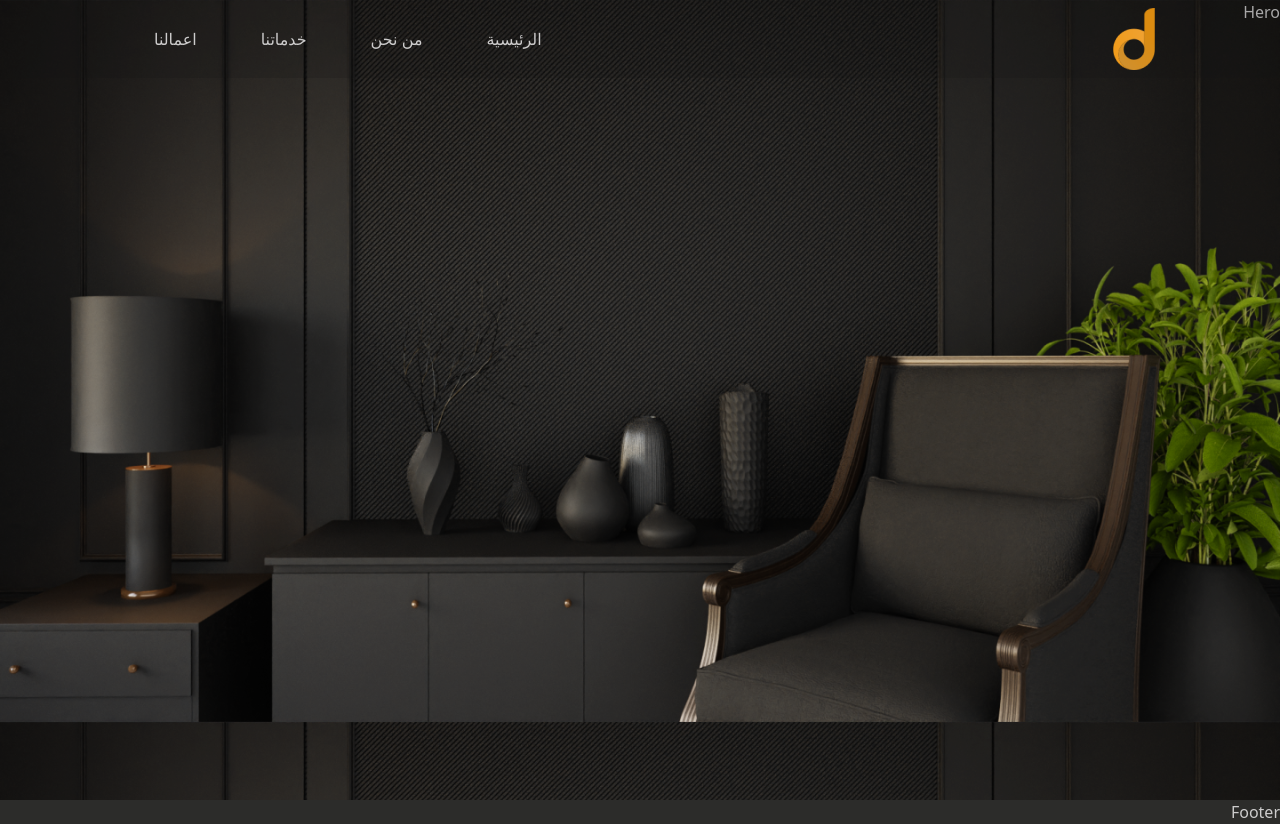
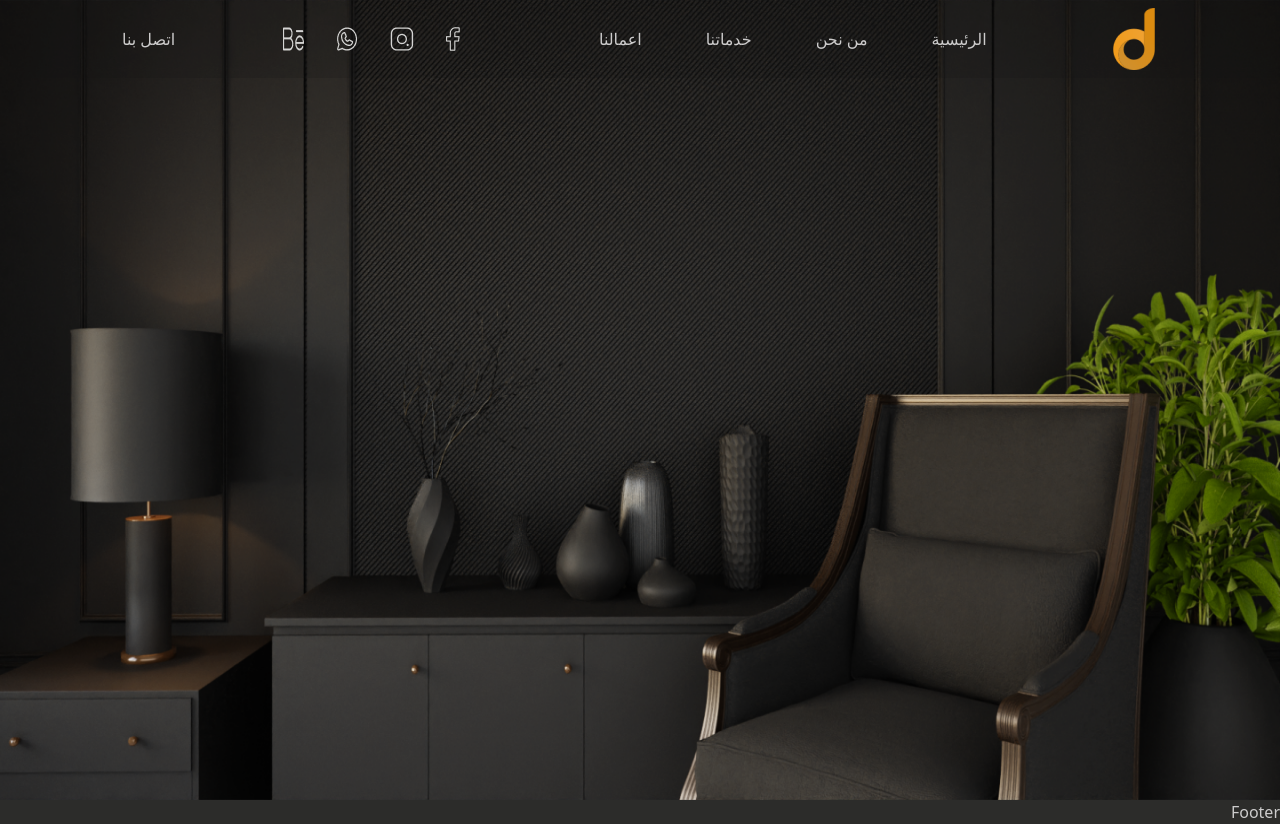
Before and after one commit to Ahmeddeco/decodesign, a Next.js app: page / in a window 1280 px wide. Built offline with nearby package versions, Linux system fonts and the light colour scheme.

Commit message:
staart nav

```diff
--- a/package.json
+++ b/package.json
@@ -10,10 +10,11 @@
   },
   "dependencies": {
     "autoprefixer": "10.4.15",
-    "next": "13.4.19",
+    "next": "^13.5.3-canary.3",
     "postcss": "8.4.29",
     "react": "18.2.0",
     "react-dom": "18.2.0",
+    "react-icons": "^4.11.0",
     "tailwindcss": "3.3.3"
   }
 }
--- a/src/app/data.js
+++ b/src/app/data.js
@@ -45,6 +45,37 @@ export const navigation = [
     href: '#our works',
   },
 ]
+
+export const social = [
+  {
+    socialName: 'facbook',
+    icon: facebookIcon,
+    url: 'facebook.com',
+  },
+  {
+    socialName: 'instagram',
+    icon: instagramIcon,
+    url: 'www.instagram.com',
+  },
+  {
+    socialName: 'whatsapp',
+    icon: whatsappIcon,
+    url: 'www.facebook.com',
+  },
+  {
+    socialName: 'Behance',
+    icon: BehanceIcon,
+    url: 'www.behance.net/ahmeddesigner1981',
+  },
+]
+
+// export const button={
+//   callusButton:{
+//     title:'اتصل بنا',
+
+//   },
+//   moreButton:{},
+// }
 
 export const hero = {
   title: 'ديكو ديزاين',
--- /dev/null
+++ b/src/components/AboutUs.jsx
@@ -0,0 +1,7 @@
+import React from 'react'
+
+const AboutUs = () => {
+  return <div>AboutUs</div>
+}
+
+export default AboutUs
--- /dev/null
+++ b/src/components/Button.jsx
@@ -0,0 +1,10 @@
+import Link from 'next/link'
+import React from 'react'
+
+const Button = ({ title,url }) => {
+  return <button>
+    <Link href={url}>{title}</Link>
+  </button>
+}
+
+export default Button
--- a/src/components/Hero.jsx
+++ b/src/components/Hero.jsx
@@ -1,9 +1,16 @@
 import React from 'react'
+import backgrond from '../../public/background.png'
+import Image from 'next/image'
 
 const Hero = () => {
   return (
-    <section className="h-screen bg-[url('/public/background.png')] bg-contain">
-      Hero
+    <section className='h-screen' id='hero'>
+      <Image
+        src={backgrond}
+        fill
+        alt='deco design back ground'
+        className='-z-50'
+      />
     </section>
   )
 }
--- a/src/components/Nav.jsx
+++ b/src/components/Nav.jsx
@@ -1,18 +1,23 @@
 import Image from 'next/image'
-import { logo, navigation } from '../app/data'
+import { logo, navigation, social } from '../app/data'
 import Link from 'next/link'
+import Button from './Button'
+import { TbBrandFacebook } from 'react-icons/tb'
 
 const Nav = () => {
   return (
     <nav className='py-2 px-[122px] flex justify-between items-center fixed z-50 bg-opacity-20 bg-darkblack w-full'>
       {/* ----------------- logo ---------------- */}
+      <Link href='/'>
         <Image
           src={logo.src}
           width={48}
           height={62}
           alt={logo.alt}
         />
+      </Link>
       {/* -------------- nav links -------------- */}
+
       <div className='flex'>
         {navigation.map(({ name, href }) => {
           return (
@@ -24,6 +29,26 @@ const Nav = () => {
           )
         })}
       </div>
+      {/* ------------- Social Icons ------------ */}
+      <div className='flex'>
+        {social.map(({ socialName, icon, url }) => {
+          return (
+            <ul key={socialName}>
+              <li className='px-4 hover:bg-gold '>
+                <Link
+                  href='www.facbook.com'
+                  target='_blank'>
+                  <Image src={icon} />
+                </Link>
+              </li>
+            </ul>
+          )
+        })}
+      </div>
+      <Button
+        title='اتصل بنا'
+        url='www.google.com'
+      />
     </nav>
   )
 }
--- /dev/null
+++ b/src/components/OurServices.jsx
@@ -0,0 +1,7 @@
+import React from 'react'
+
+const OurServices = () => {
+  return <div>OurServices</div>
+}
+
+export default OurServices
--- /dev/null
+++ b/src/components/OurWorks.jsx
@@ -0,0 +1,7 @@
+import React from 'react'
+
+const OurWorks = () => {
+  return <div>OurWorks</div>
+}
+
+export default OurWorks
```
Also changed, not shown: 1 other file (tests, documents, lock files or other folders). Lines whose indentation alone changed are shown as unchanged.
